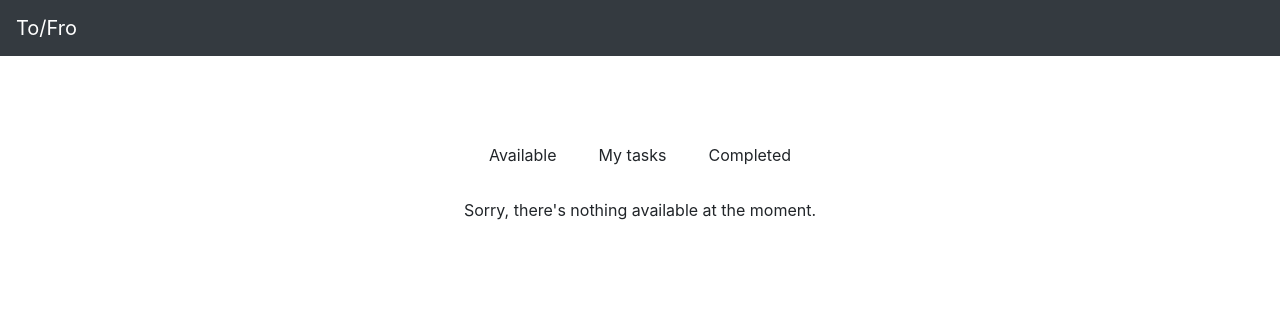
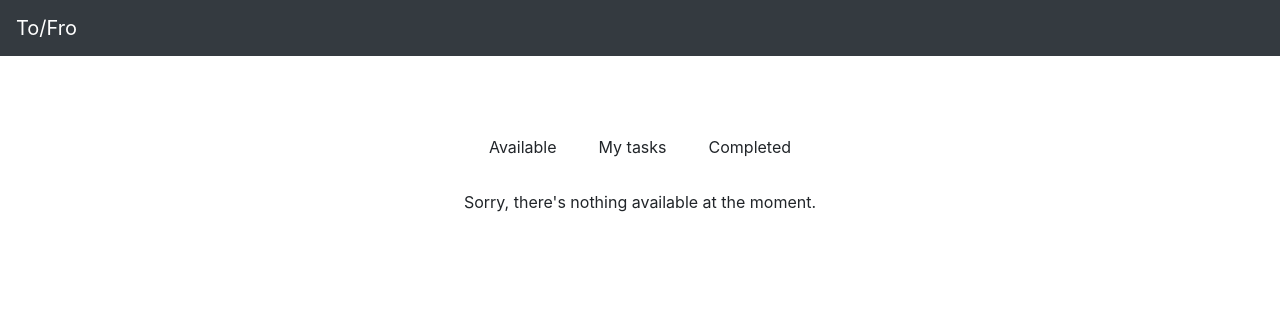
Before and after one commit to bristolapproach/to-fro, a Django app: template tasks/templates/tasks/index.html in a window 1280 px wide. Shown: the top 316 px of the page. Run offline with Django 3.2, Linux system fonts and the light colour scheme; the template is opened without the code that fills it, so the values that code supplies are empty; style sheets or scripts are compiled from the project's sources.

Commit message:
Fix some spacing

```diff
--- a/assets/src/styles.scss
+++ b/assets/src/styles.scss
@@ -4,6 +4,10 @@
 // Generic styles
 @import 'styles/generic/bootstrap';
 @import 'styles/generic/space';
+
+:last-child {
+  margin-bottom: 0;
+}
 
 .container--small {
   max-width: (600rem / 16);
```
